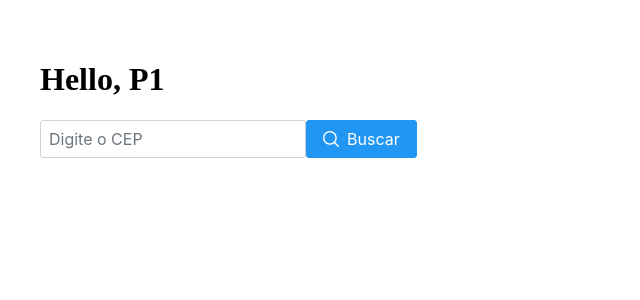
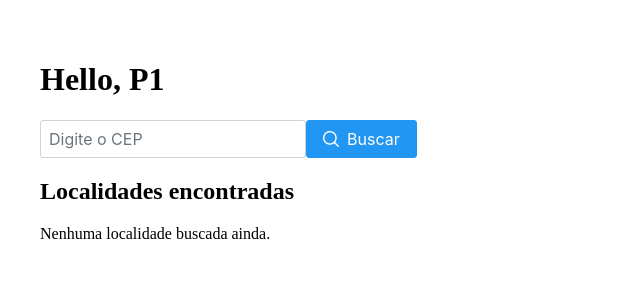
Before and after one commit to Programacaodm/P1, a React (Vite) app in the folder busca-cep/: page / in a window 1280 px wide. Shown: the top 300 px of the page, without its empty margins (0-640 px from the left). Built offline with nearby package versions, Linux system fonts and the light colour scheme.

Commit message:
feat(p1): exibe localidades reais

```diff
--- a/busca-cep/src/App.jsx
+++ b/busca-cep/src/App.jsx
@@ -1,5 +1,6 @@
 import { useState } from 'react';
 import Busca from './components/Busca';
+import LocalidadeLista from './components/LocalidadeLista';
 
 function App() {
   const [localidades, setLocalidades] = useState([]);
@@ -12,20 +13,8 @@ function App() {
     <div className="App" style={{ padding: '2rem' }}>
       <h1>Hello, P1</h1>
       <Busca onNovaLocalidade={adicionarLocalidade} />
+      <LocalidadeLista localidades={localidades} />
 
-      <ul>
-        {localidades.map((loc, index) => (
-
-         <li key={index} >
-          {loc.cep} <br />
-          {loc.logradouro} <br />
-          {loc.bairro} <br />
-          {loc.localidade}/{loc.uf} <br />
-          <hr style={{ width: "200px", marginLeft: "0", borderTop: "1px solid #ccc" }} />
-        </li>
-
-        ))}
-      </ul>
     </div>
   );
 }
--- a/busca-cep/src/components/Busca.jsx
+++ b/busca-cep/src/components/Busca.jsx
@@ -1,4 +1,4 @@
-import React, { useState } from 'react';
+import { useState } from 'react';
 import { InputText } from 'primereact/inputtext';
 import { Button } from 'primereact/button';
 import axios from 'axios';
@@ -20,7 +20,7 @@ export default function Busca({ onNovaLocalidade }) {
         return;
       }
 
-      onNovaLocalidade(response.data); // envia os dados para o App
+      onNovaLocalidade(response.data);
 
     } catch (error) {
       alert("Erro ao buscar o CEP.");
@@ -35,7 +35,6 @@ export default function Busca({ onNovaLocalidade }) {
         value={input}
         onChange={(e) => setInput(e.target.value)}
       />
-
       <Button
         label="Buscar"
         icon="pi pi-search"
--- a/busca-cep/src/components/LocalidadeLista.jsx
+++ b/busca-cep/src/components/LocalidadeLista.jsx
@@ -1,18 +1,44 @@
-export default function LocalidadeLista() {
-    const localidades = [
-      { cep: '01001-000', localidade: 'São Paulo' },
-      { cep: '20040-000', localidade: 'Rio de Janeiro' },
-      { cep: '30110-000', localidade: 'Belo Horizonte' }
-    ];
+export default function LocalidadeLista({ localidades }) {
+    return (
+      <div className="mt-4">
+        <h2>Localidades encontradas</h2>
 
-    return (
-      <div>
-        <h2>Localidades Fictícias</h2>
+        {localidades.length === 0 ? (
+          <p>Nenhuma localidade buscada ainda.</p>
+        ) : (
+          <ul>
+            {localidades.map((loc, index) => (
+              <li key={index}>
+                {loc.cep} <br />
+                {loc.logradouro} <br />
+                {loc.bairro} <br />
+                {loc.localidade}/{loc.uf}
+                <hr
+                  style={{
+                    width: '200px',
+                    marginLeft: '0',
+                    borderTop: '1px solid #ccc',
+                  }}
+                />
+              </li>
+            ))}
+          </ul>
+        )}
+
+        {/*
+        const localidadesFicticias = [
+          { cep: '01001-000', localidade: 'São Paulo' },
+          { cep: '20040-000', localidade: 'Rio de Janeiro' },
+          { cep: '30110-000', localidade: 'Belo Horizonte' }
+        ];
+
+        <h3>Localidades Fictícias</h3>
         <ul>
-          {localidades.map((l, i) => (
+          {localidadesFicticias.map((l, i) => (
             <li key={i}>{l.cep} - {l.localidade}</li>
           ))}
         </ul>
+        */}
       </div>
     );
   }
```
